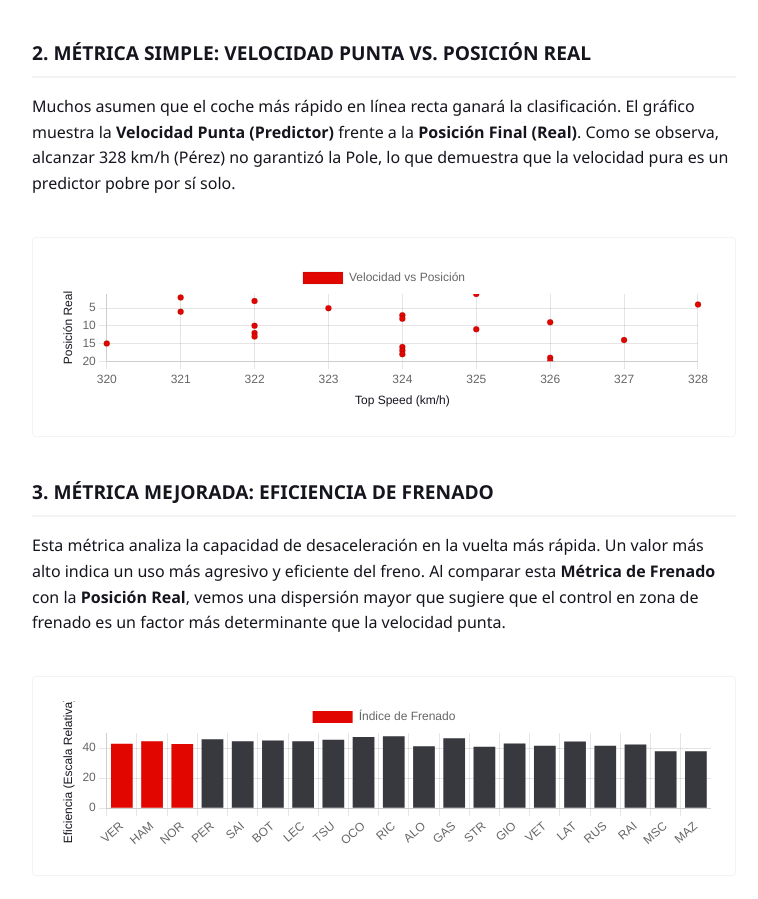
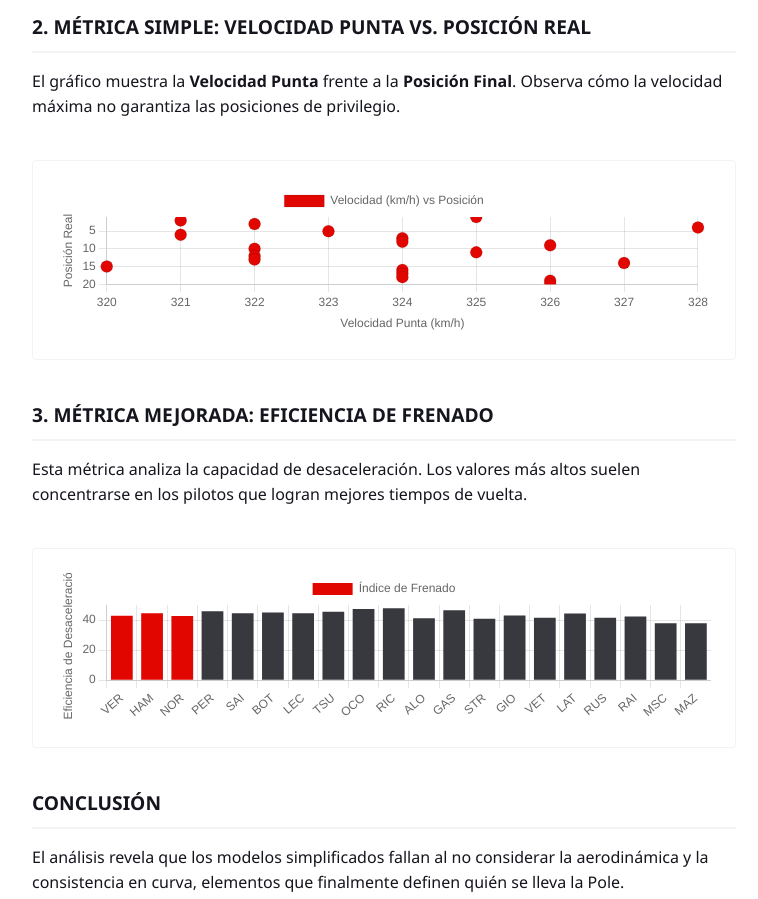
Before and after one commit to rain-king/f1_data, a plain HTML site: page article1.html in a window 1280 px wide. Shown: the part 1496-2395 px from the top of the page, without its empty margins (256-1014 px from the left). Drawn offline with nearby package versions, Linux system fonts and the light colour scheme.

Commit message:
final borrador v2

```diff
--- a/article1.html
+++ b/article1.html
@@ -38,7 +38,7 @@
                 </div>
 
                 <h3>1. Tabla de Resultados de Clasificación</h3>
-                <p>Estos son los datos oficiales extraídos de la sesión. Servirán como nuestra "base real" para comparar con las métricas predictivas.</p>
+                <p>Estos son los datos oficiales extraídos de la sesión de clasificación.</p>
 
                 <div class="data-wrapper">
                     <table class="f1-table" id="resultsTable">
@@ -58,7 +58,7 @@
 
                 <h3>2. Métrica Simple: Velocidad Punta vs. Posición Real</h3>
                 <p>
-                    Muchos asumen que el coche más rápido en línea recta ganará la clasificación. El gráfico muestra la <strong>Velocidad Punta (Predictor)</strong> frente a la <strong>Posición Final (Real)</strong>. Como se observa, alcanzar 328 km/h (Pérez) no garantizó la Pole, lo que demuestra que la velocidad pura es un predictor pobre por sí solo.
+                    El gráfico muestra la <strong>Velocidad Punta</strong> frente a la <strong>Posición Final</strong>. Observa cómo la velocidad máxima no garantiza las posiciones de privilegio.
                 </p>
 
                 <div class="chart-wrapper">
@@ -67,16 +67,18 @@
 
                 <h3>3. Métrica Mejorada: Eficiencia de Frenado</h3>
                 <p>
-                    Esta métrica analiza la capacidad de desaceleración en la vuelta más rápida. Un valor más alto indica un uso más agresivo y eficiente del freno. Al comparar esta <strong>Métrica de Frenado</strong> con la <strong>Posición Real</strong>, vemos una dispersión mayor que sugiere que el control en zona de frenado es un factor más determinante que la velocidad punta.
+                    Esta métrica analiza la capacidad de desaceleración. Los valores más altos suelen concentrarse en los pilotos que logran mejores tiempos de vuelta.
                 </p>
 
                 <div class="chart-wrapper">
                     <canvas id="chartMetric2"></canvas>
                 </div>
 
+                <div id="status-message"></div>
+
                 <h3>Conclusión</h3>
                 <p>
-                    El análisis revela que intentar predecir el éxito en F1 mediante una función lineal de una sola variable es insuficiente. Mientras que la velocidad punta depende del motor, la eficiencia de frenado refleja la interacción técnica entre el piloto y el chasis. Los modelos simplificados fallan al no considerar la aerodinámica y la consistencia en curva, elementos que finalmente definen quién se lleva la Pole.
+                    El análisis revela que los modelos simplificados fallan al no considerar la aerodinámica y la consistencia en curva, elementos que finalmente definen quién se lleva la Pole.
                 </p>
             </section>
         </article>
@@ -87,56 +89,76 @@
     </footer>
 
     <script>
-        // Función auxiliar para realizar fetch de forma segura
+        /**
+         * Función simplificada para cargar JSON.
+         * El uso de fetch con rutas relativas es lo más estándar para servidores web.
+         */
         async function fetchJSON(path) {
-            // Se asegura que la ruta sea relativa al origen actual de forma explícita
-            const response = await fetch(`./${path}`);
+            try {
+                // Fetch directo. Es lo más compatible para GitHub Pages y servidores locales.
+                const response = await fetch(path);
                 if (!response.ok) {
-                throw new Error(`No se pudo cargar el archivo: ${path} (Status: ${response.status})`);
+                    throw new Error(`Error HTTP: ${response.status} al intentar cargar ${path}`);
                 }
                 return await response.json();
+            } catch (e) {
+                console.error(`Error cargando el archivo ${path}:`, e);
+                throw e;
+            }
         }
 
         async function loadData() {
+            const status = document.getElementById('status-message');
             try {
-                // 1. Cargar y renderizar Tabla
+                // 1. Cargar Resultados de Clasificación
                 const dataResults = await fetchJSON('data/qualifying_results.json');
                 const tableBody = document.querySelector('#resultsTable tbody');
-
-                // Limpiar tabla antes de insertar (por si acaso)
                 tableBody.innerHTML = '';
 
+                if (dataResults && Array.isArray(dataResults)) {
+                    // Tomamos los primeros 10 para la tabla principal
                     dataResults.slice(0, 10).forEach(row => {
                         const tr = document.createElement('tr');
+                        // Soporte para variaciones de nombres de columnas
+                        const pos = row.Pos ?? row.pos ?? row.Position ?? 'N/A';
+                        const driver = row.Driver ?? row.driver ?? row.Abbreviation ?? '---';
+                        const team = row.Team ?? row.team ?? row.TeamName ?? '---';
+                        const time = row.Time ?? row.time ?? '---';
+
                         tr.innerHTML = `
-                        <td>${row.Pos || 'N/A'}</td>
-                        <td><strong>${row.Driver || '---'}</strong></td>
-                        <td>${row.Team || '---'}</td>
-                        <td>${row.Time || '--:--.---'}</td>
+                            <td>${pos}</td>
+                            <td><strong>${driver}</strong></td>
+                            <td>${team}</td>
+                            <td>${time}</td>
                         `;
                         tableBody.appendChild(tr);
                     });
+                }
 
                 // 2. Gráfico Métrica 1 (Velocidad Punta)
                 const dataM1 = await fetchJSON('data/metrica1.json');
-
+                if (dataM1 && Array.isArray(dataM1)) {
                     new Chart(document.getElementById('chartMetric1'), {
                         type: 'scatter',
                         data: {
                             datasets: [{
-                            label: 'Velocidad vs Posición',
-                            data: dataM1.map(d => ({ x: d.value, y: d.pos })),
-                            backgroundColor: '#e10600'
+                                label: 'Velocidad (km/h) vs Posición',
+                                data: dataM1.map(d => ({
+                                    x: d.value ?? d.top_speed,
+                                    y: d.pos ?? d.position
+                                })),
+                                backgroundColor: '#e10600',
+                                pointRadius: 6
                             }]
                         },
                         options: {
                             responsive: true,
                             maintainAspectRatio: false,
                             scales: {
-                            x: { title: { display: true, text: 'Top Speed (km/h)', color: '#15151e' } },
+                                x: { title: { display: true, text: 'Velocidad Punta (km/h)' } },
                                 y: {
                                     reverse: true,
-                                title: { display: true, text: 'Posición Real', color: '#15151e' },
+                                    title: { display: true, text: 'Posición Real' },
                                     min: 1,
                                     max: 20,
                                     ticks: { stepSize: 1 }
@@ -144,41 +166,45 @@
                             }
                         }
                     });
+                }
 
                 // 3. Gráfico Métrica 2 (Eficiencia Frenado)
                 const dataM2 = await fetchJSON('data/metrica2.json');
-
+                if (dataM2 && Array.isArray(dataM2)) {
                     new Chart(document.getElementById('chartMetric2'), {
                         type: 'bar',
                         data: {
-                        labels: dataM2.map(d => d.driver),
+                            labels: dataM2.map(d => d.driver ?? d.Driver),
                             datasets: [{
                                 label: 'Índice de Frenado',
-                            data: dataM2.map(d => d.value),
-                            backgroundColor: dataM2.map(d => d.pos <= 3 ? '#e10600' : '#38383f')
+                                data: dataM2.map(d => d.value ?? d.brake_efficiency),
+                                backgroundColor: dataM2.map(d => (d.pos ?? d.position) <= 3 ? '#e10600' : '#38383f')
                             }]
                         },
                         options: {
                             responsive: true,
                             maintainAspectRatio: false,
                             scales: {
-                            y: { title: { display: true, text: 'Eficiencia (Escala Relativa)', color: '#15151e' } }
+                                y: {
+                                    beginAtZero: true,
+                                    title: { display: true, text: 'Eficiencia de Desaceleración' }
+                                }
                             }
                         }
                     });
+                }
 
             } catch (error) {
-                console.error("Error cargando los datos:", error);
-                const articleBody = document.querySelector('.article-body');
-                const errorMsg = document.createElement('p');
-                errorMsg.style.color = 'red';
-                errorMsg.style.fontWeight = 'bold';
-                errorMsg.textContent = 'Hubo un error al cargar los datos. Por favor, asegúrate de que la carpeta "data" contenga los archivos JSON necesarios.';
-                articleBody.prepend(errorMsg);
+                console.error("Fallo general al cargar datos:", error);
+                status.innerHTML = `
+                    <div style="color:#e10600; padding:20px; border:1px solid #e10600; border-radius:4px; background:#fff5f5; margin-top:20px;">
+                        <strong>⚠️ Error al cargar los datos:</strong> ${error.message}<br><br>
+                        <small>Asegúrate de que la carpeta <code>data/</code> contenga los archivos JSON necesarios y que el sitio se esté ejecutando desde un servidor web (GitHub Pages o similar).</small>
+                    </div>`;
             }
         }
 
-        window.onload = loadData;
+        window.addEventListener('load', loadData);
     </script>
 </body>
 </html>
```
Lines whose indentation alone changed are shown as unchanged.
